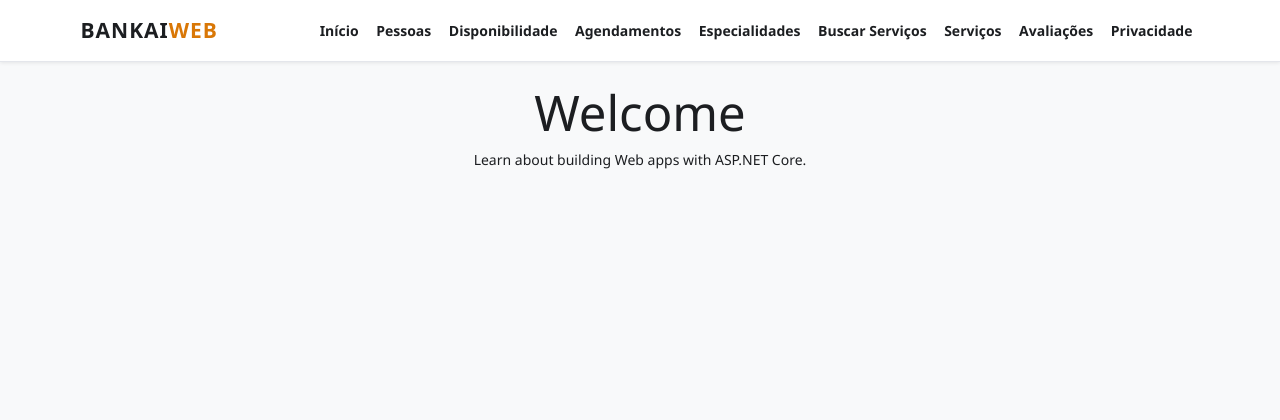
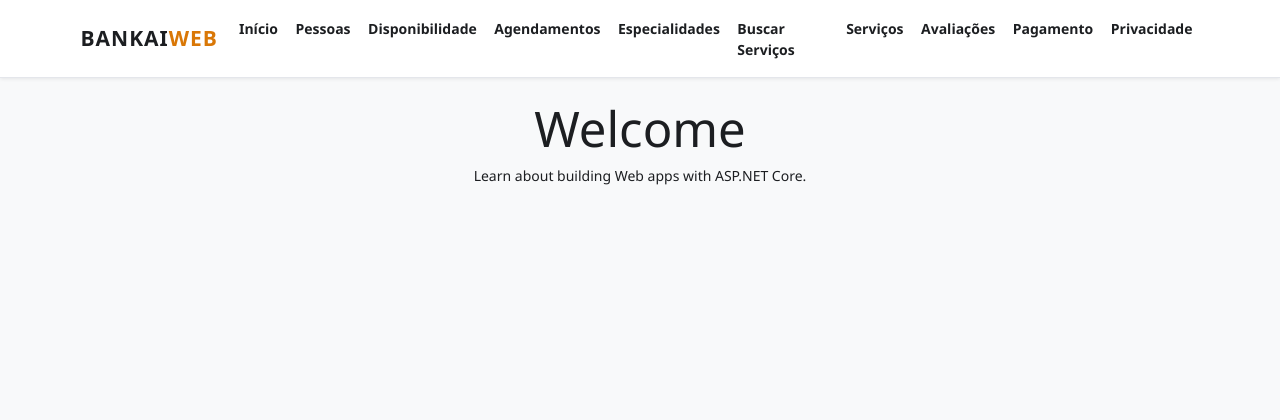
Before and after one commit to marcosdosea/Bankai, an ASP.NET Core app: page / in a window 1280 px wide. Shown: the top 420 px of the page. Run offline with ASP.NET Core 8, Linux system fonts and the light colour scheme; style sheets or scripts are compiled from the project's sources; some libraries are stand-ins or nearby versions.

Commit message:
adiciona a opção de pagamento no início da aplicação

```diff
--- a/Codigo/Bankai/BankaiWeb/Views/Shared/_Layout.cshtml
+++ b/Codigo/Bankai/BankaiWeb/Views/Shared/_Layout.cshtml
@@ -54,6 +54,9 @@
                             <a class="nav-link" asp-area="" asp-controller="Avaliar" asp-action="Index">Avaliações</a>
                         </li>
                         <li class="nav-item">
+                            <a class="nav-link" asp-area="" asp-controller="Pagamento" asp-action="Index">Pagamento</a>
+                        </li>
+                        <li class="nav-item">
                             <a class="nav-link" asp-area="" asp-controller="Home" asp-action="Privacy">Privacidade</a>
                         </li>
                     </ul>
```
